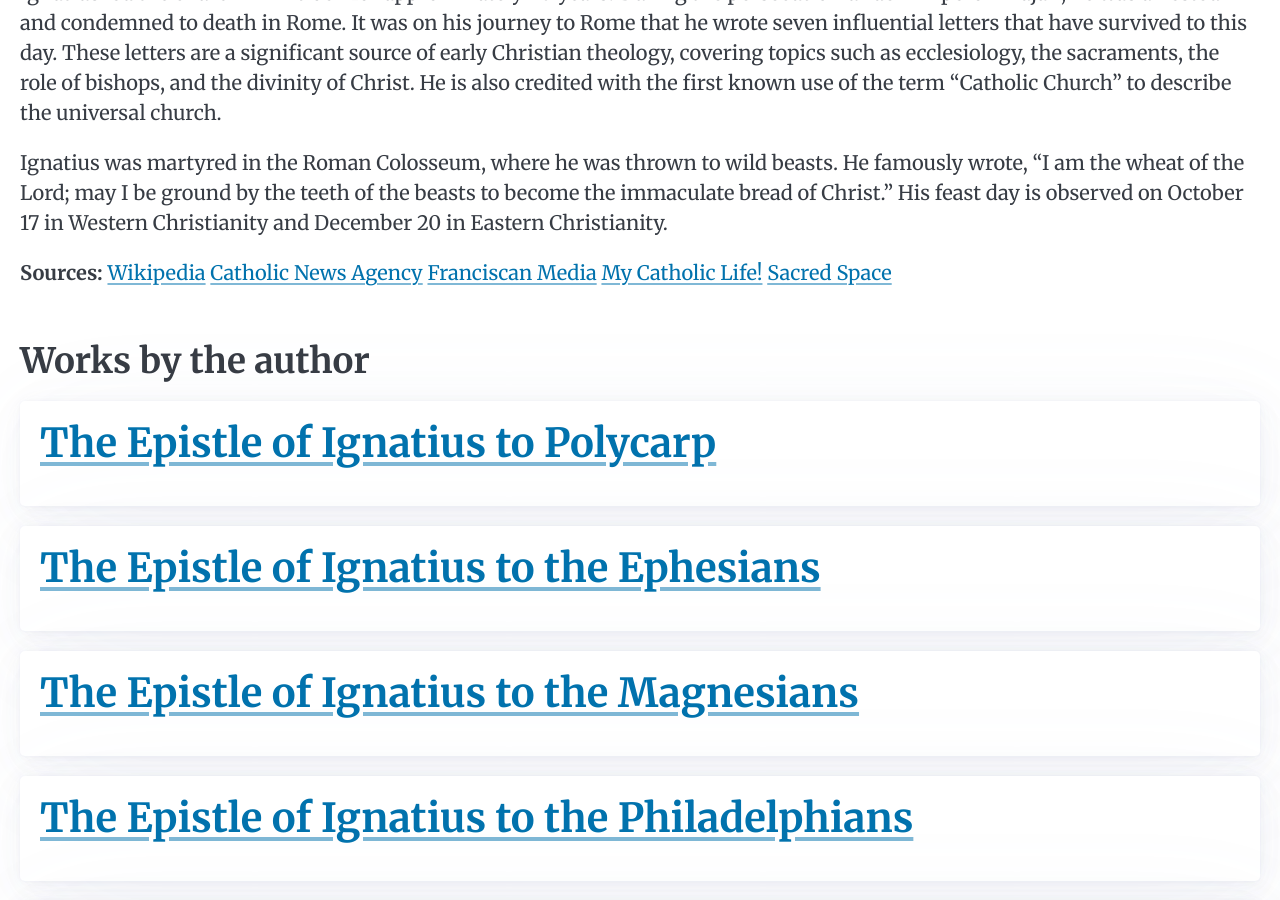
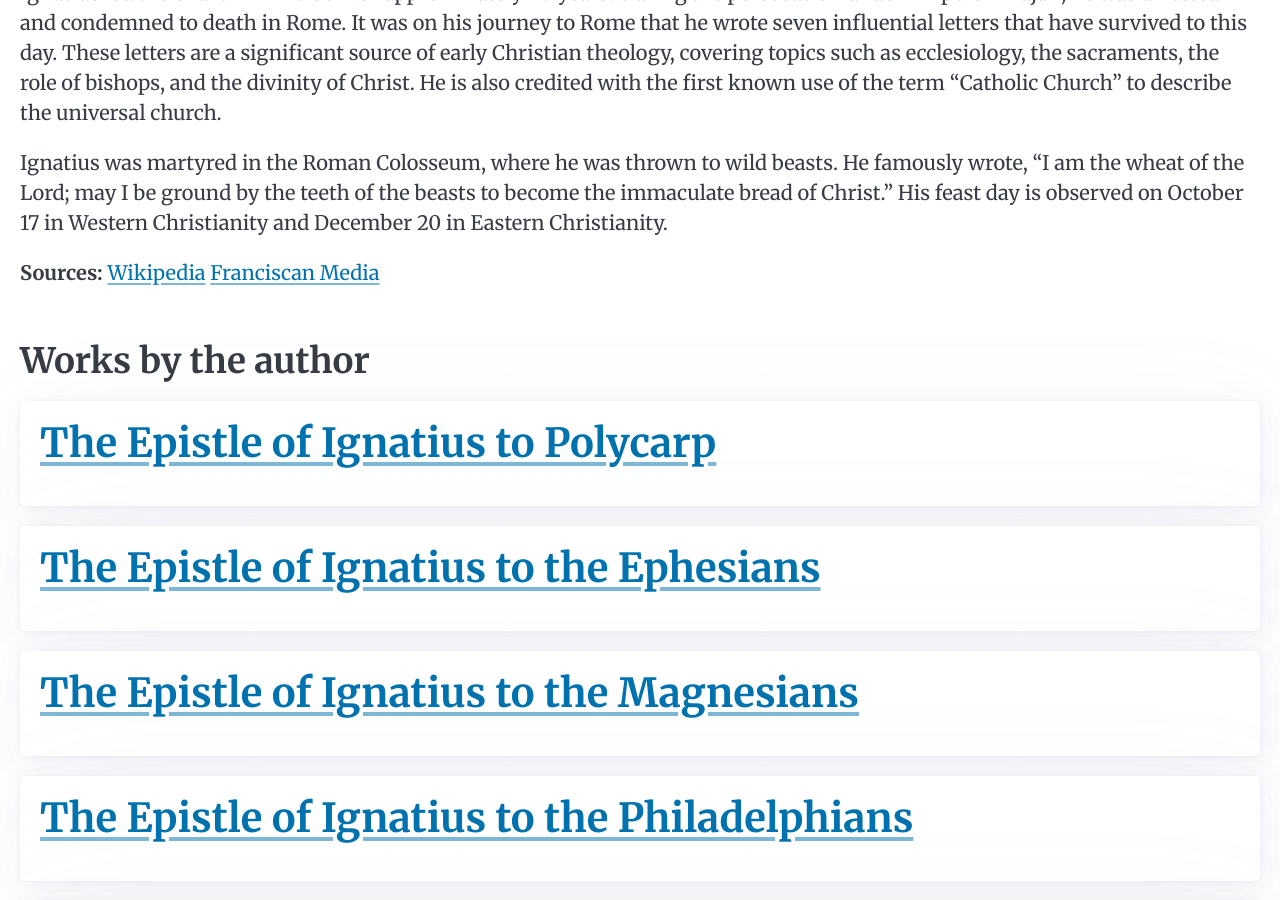
Before and after one commit to joshpeterson/voice-of-the-fathers, a Jekyll site: the page built from _authors/Ignatius of Antioch.md, in a window 1280 px wide and 900 px high, scrolled down 496 px. Built offline with Jekyll 4.4.1, drawn with Linux system fonts in a browser that asks for light colours.

Commit message:
Remove some incorrect sources

```diff
--- a/_authors/Ignatius of Antioch.md
+++ b/_authors/Ignatius of Antioch.md
@@ -23,7 +23,4 @@ observed on October 17 in Western Christianity and December 20 in Eastern
 Christianity.
 
 **Sources:** [Wikipedia](https://en.wikipedia.org/wiki/Ignatius_of_Antioch)
-[Catholic News Agency](https://www.catholicnewsagency.com/saint/st-ignatius-of-antioch-570)
 [Franciscan Media](https://www.franciscanmedia.org/saint-of-the-day/saint-ignatius-of-antioch)
-[My Catholic Life!](https://mycatholic.life/saints/st-ignatius-of-antioch/)
-[Sacred Space](https://www.sacredspace.ie/saints/ignatius-of-antioch/)
```
